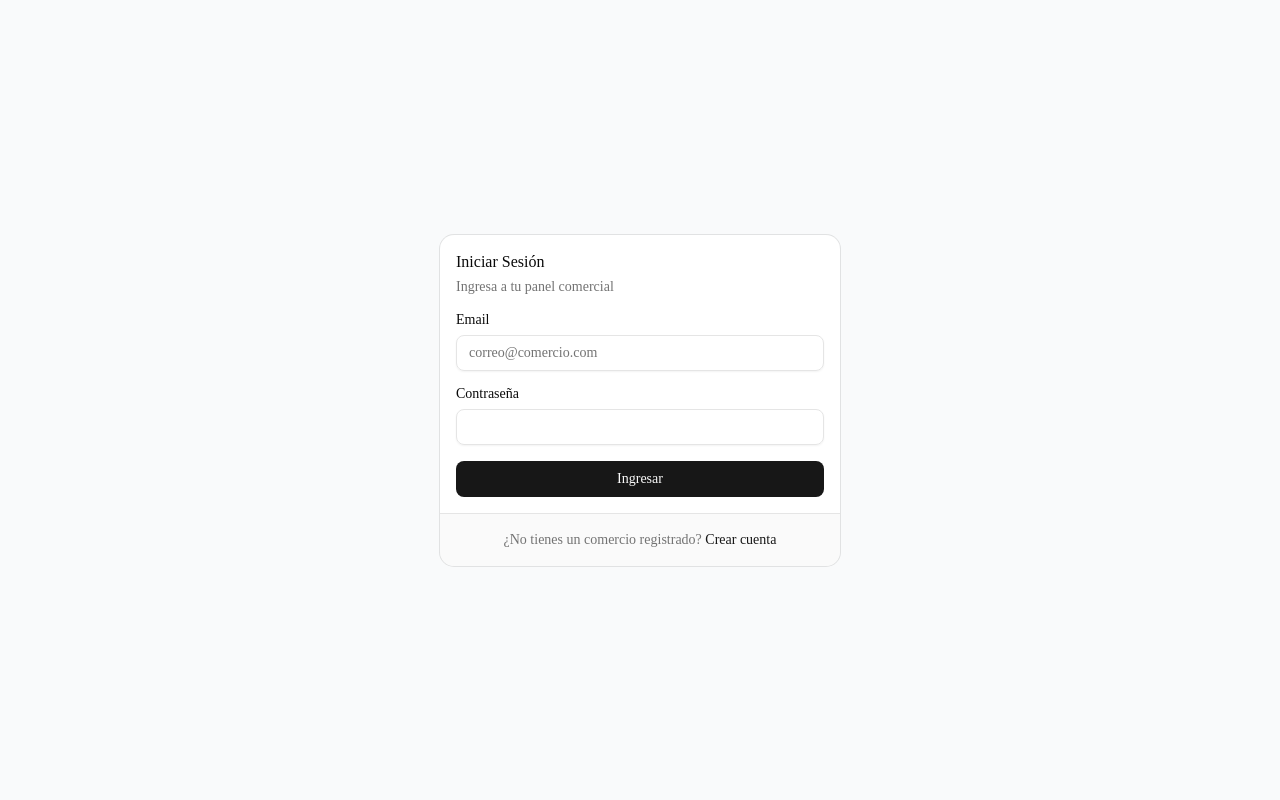
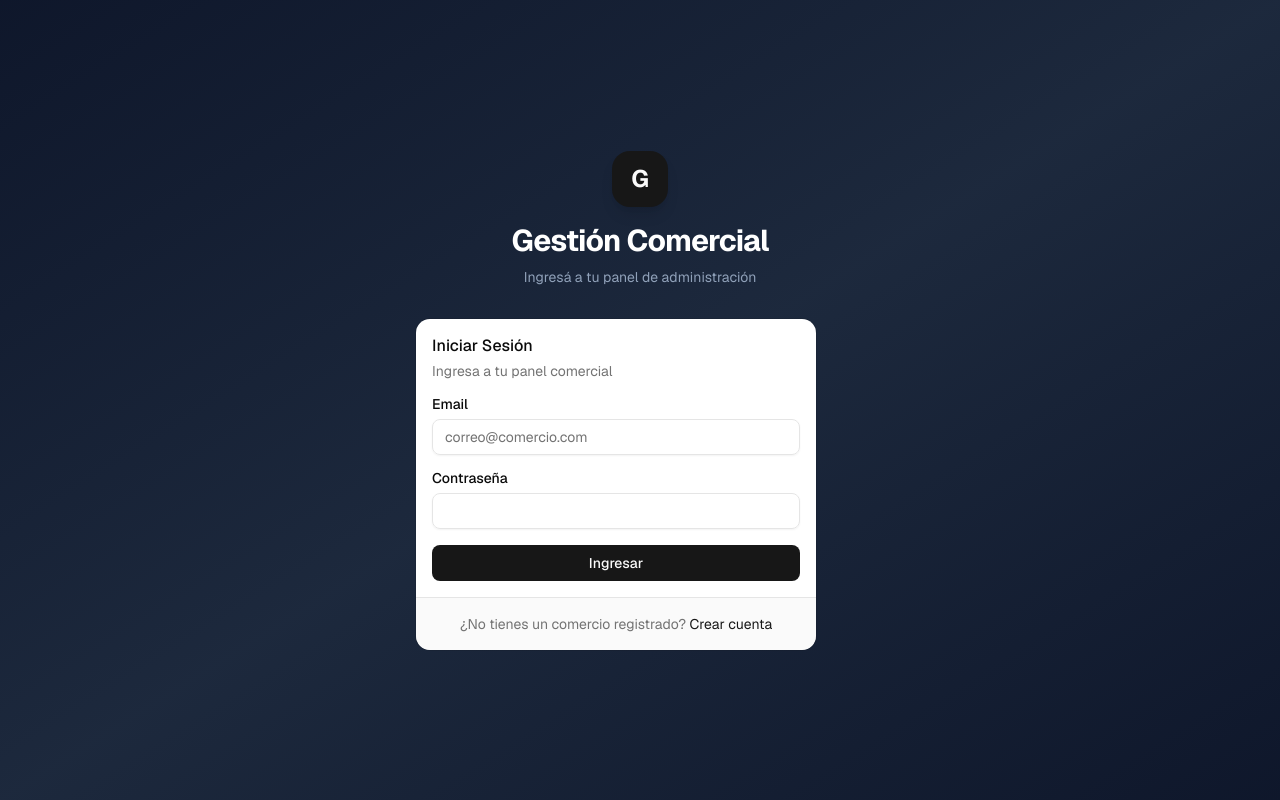
Before and after one commit to Sandeje96/Comerios_general, a Next.js app: page /login in a window 1280 px wide. Built offline with nearby package versions, Linux system fonts and the light colour scheme; no server answers.

Commit message:
style: fix fonts add CSS to auth pages and dashboard

```diff
--- a/src/app/(auth)/login/page.tsx
+++ b/src/app/(auth)/login/page.tsx
@@ -1,9 +1,28 @@
 import { LoginForm } from "@/components/auth/login-form";
+import type { Metadata } from "next";
+
+export const metadata: Metadata = {
+  title: "Iniciar Sesión | Gestión Comercial",
+};
 
 export default function LoginPage() {
   return (
-    <div className="flex min-h-screen items-center justify-center bg-gray-50 p-4">
-      <LoginForm />
+    <div className="min-h-screen flex items-center justify-center bg-gradient-to-br from-slate-900 via-slate-800 to-slate-900 p-4">
+      <div className="w-full max-w-md space-y-8">
+        {/* Logo / Branding */}
+        <div className="text-center">
+          <div className="inline-flex items-center justify-center w-14 h-14 rounded-2xl bg-primary text-primary-foreground text-2xl font-bold mb-4 shadow-lg">
+            G
+          </div>
+          <h1 className="text-3xl font-bold text-white tracking-tight">
+            Gestión Comercial
+          </h1>
+          <p className="text-slate-400 mt-2 text-sm">
+            Ingresá a tu panel de administración
+          </p>
+        </div>
+        <LoginForm />
+      </div>
     </div>
   );
 }
--- a/src/app/(auth)/register/page.tsx
+++ b/src/app/(auth)/register/page.tsx
@@ -1,9 +1,28 @@
 import { RegisterForm } from "@/components/auth/register-form";
+import type { Metadata } from "next";
+
+export const metadata: Metadata = {
+  title: "Registrar Comercio | Gestión Comercial",
+};
 
 export default function RegisterPage() {
   return (
-    <div className="flex min-h-screen items-center justify-center bg-gray-50 p-4">
-      <RegisterForm />
+    <div className="min-h-screen flex items-center justify-center bg-gradient-to-br from-slate-900 via-slate-800 to-slate-900 p-4">
+      <div className="w-full max-w-lg space-y-8">
+        {/* Logo / Branding */}
+        <div className="text-center">
+          <div className="inline-flex items-center justify-center w-14 h-14 rounded-2xl bg-primary text-primary-foreground text-2xl font-bold mb-4 shadow-lg">
+            G
+          </div>
+          <h1 className="text-3xl font-bold text-white tracking-tight">
+            Crear cuenta
+          </h1>
+          <p className="text-slate-400 mt-2 text-sm">
+            Registrá tu comercio en la plataforma
+          </p>
+        </div>
+        <RegisterForm />
+      </div>
     </div>
   );
 }
--- a/src/app/(dashboard)/dashboard/page.tsx
+++ b/src/app/(dashboard)/dashboard/page.tsx
@@ -1,19 +1,83 @@
 import { auth } from "@/lib/auth";
 import { logoutAction } from "@/actions/auth.actions";
 import { Button } from "@/components/ui/button";
+import { Card, CardContent, CardDescription, CardHeader, CardTitle } from "@/components/ui/card";
+import type { Metadata } from "next";
+
+export const metadata: Metadata = {
+  title: "Dashboard | Gestión Comercial",
+};
 
 export default async function DashboardPage() {
   const session = await auth();
 
   return (
-    <div className="p-8">
-      <h1 className="text-3xl font-bold mb-4">Dashboard</h1>
-      <p className="mb-4">Bienvenido, {session?.user?.name}</p>
-      <p className="mb-4 text-sm text-gray-500">ID Comercio: {session?.user?.comercioId}</p>
+    <div className="min-h-screen bg-slate-50 p-6">
+      {/* Header */}
+      <header className="flex items-center justify-between mb-8 pb-4 border-b border-slate-200">
+        <div className="flex items-center gap-3">
+          <div className="w-9 h-9 rounded-xl bg-slate-900 text-white flex items-center justify-center font-bold text-sm">
+            G
+          </div>
+          <div>
+            <h1 className="text-xl font-bold text-slate-900 leading-tight">Gestión Comercial</h1>
+            <p className="text-xs text-slate-500">Panel de administración</p>
+          </div>
+        </div>
+        <div className="flex items-center gap-4">
+          <div className="text-right hidden sm:block">
+            <p className="text-sm font-medium text-slate-900">{session?.user?.name ?? "Usuario"}</p>
+            <p className="text-xs text-slate-500">{session?.user?.email}</p>
+          </div>
+          <form action={logoutAction}>
+            <Button variant="outline" size="sm" type="submit">
+              Cerrar sesión
+            </Button>
+          </form>
+        </div>
+      </header>
 
-      <form action={logoutAction}>
-        <Button variant="destructive" type="submit">Cerrar Sesión</Button>
-      </form>
+      {/* Bienvenida */}
+      <div className="mb-6">
+        <h2 className="text-2xl font-bold text-slate-900">
+          ¡Bienvenido de vuelta!
+        </h2>
+        <p className="text-slate-500 text-sm mt-1">
+          Tu sistema está listo. Pronto podrás gestionar productos, stock y ventas desde aquí.
+        </p>
+      </div>
+
+      {/* Cards de estado */}
+      <div className="grid grid-cols-1 sm:grid-cols-2 lg:grid-cols-4 gap-4 mb-8">
+        {[
+          { label: "Ventas hoy", value: "—", desc: "Próximamente" },
+          { label: "Ventas del mes", value: "—", desc: "Próximamente" },
+          { label: "Productos", value: "—", desc: "Próximamente" },
+          { label: "Stock bajo", value: "—", desc: "Próximamente" },
+        ].map((item) => (
+          <Card key={item.label}>
+            <CardHeader className="pb-2">
+              <CardDescription className="text-xs">{item.label}</CardDescription>
+              <CardTitle className="text-3xl font-bold text-slate-400">{item.value}</CardTitle>
+            </CardHeader>
+            <CardContent>
+              <p className="text-xs text-slate-400">{item.desc}</p>
+            </CardContent>
+          </Card>
+        ))}
+      </div>
+
+      {/* Info de sesión (temporal para testing) */}
+      <Card className="border-dashed border-slate-300 bg-slate-100/50">
+        <CardHeader>
+          <CardTitle className="text-sm text-slate-600">Información de sesión activa</CardTitle>
+        </CardHeader>
+        <CardContent className="text-xs text-slate-500 space-y-1 font-mono">
+          <p><span className="font-semibold">Usuario ID:</span> {session?.user?.id}</p>
+          <p><span className="font-semibold">Comercio ID:</span> {session?.user?.comercioId}</p>
+          <p><span className="font-semibold">Rol:</span> {session?.user?.rol}</p>
+        </CardContent>
+      </Card>
     </div>
   );
 }
--- a/src/app/layout.tsx
+++ b/src/app/layout.tsx
@@ -3,18 +3,18 @@ import { Geist, Geist_Mono } from "next/font/google";
 import "./globals.css";
 
 const geistSans = Geist({
-  variable: "--font-geist-sans",
+  variable: "--font-sans",
   subsets: ["latin"],
 });
 
 const geistMono = Geist_Mono({
-  variable: "--font-geist-mono",
+  variable: "--font-mono",
   subsets: ["latin"],
 });
 
 export const metadata: Metadata = {
-  title: "Create Next App",
-  description: "Generated by create next app",
+  title: "Gestión Comercial | SaaS",
+  description: "Sistema de gestión para comercios de productos de limpieza",
 };
 
 export default function RootLayout({
@@ -24,10 +24,10 @@ export default function RootLayout({
 }>) {
   return (
     <html
-      lang="en"
+      lang="es"
       className={`${geistSans.variable} ${geistMono.variable} h-full antialiased`}
     >
-      <body className="min-h-full flex flex-col">{children}</body>
+      <body className="min-h-full bg-background text-foreground">{children}</body>
     </html>
   );
 }
```
